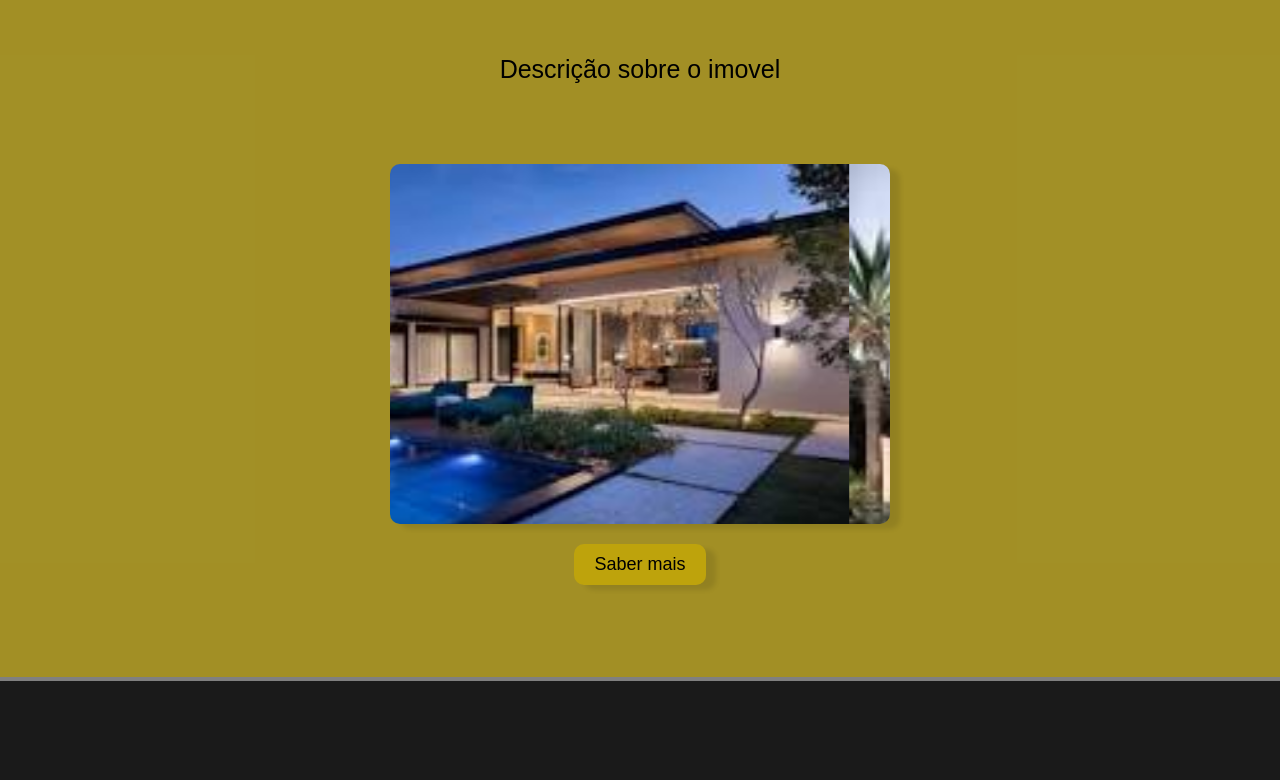
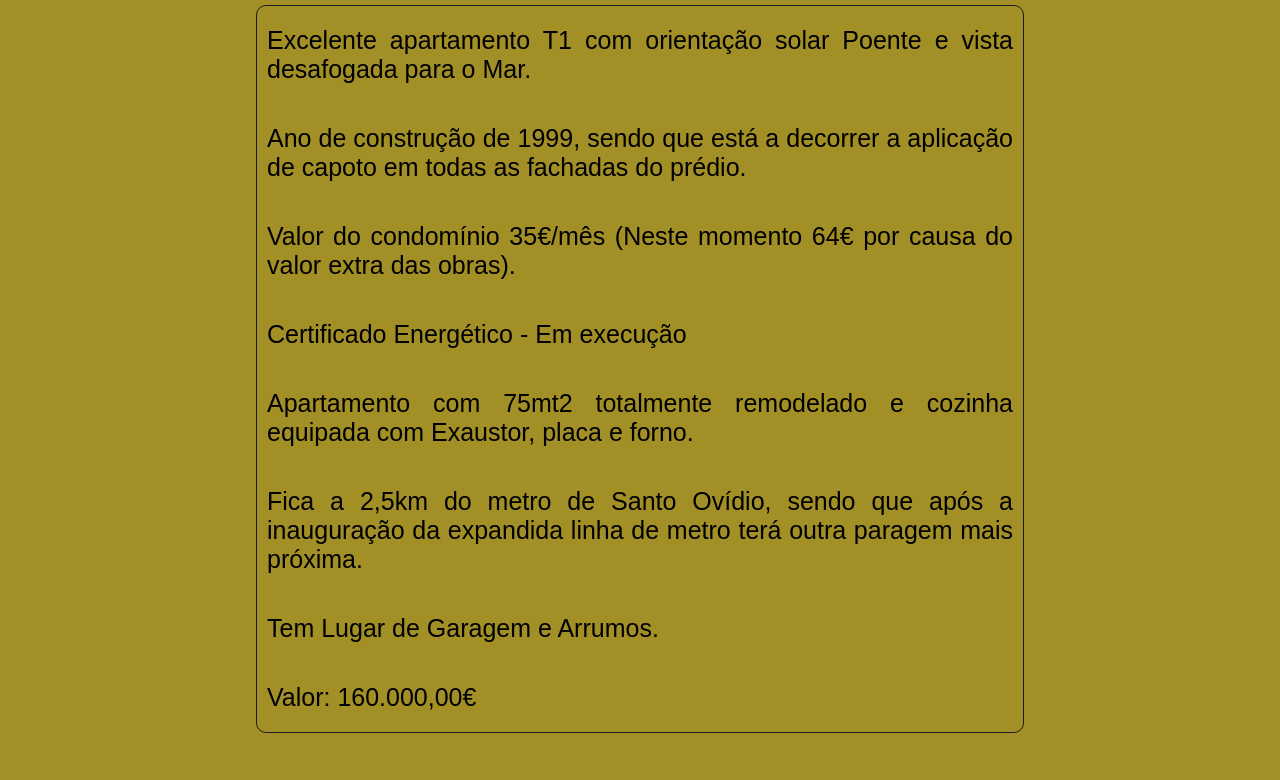
Before and after one commit to josevasconcelos2002/jml-landing-page, a plain HTML site: page index.html in a window 1280 px wide. Shown: the part 200-980 px from the top of the page. Drawn offline with nearby package versions, Linux system fonts and the light colour scheme.

Commit message:
Descricao imovel

```diff
--- a/index.css
+++ b/index.css
@@ -13,12 +13,13 @@ body {
     background-color: #1a1a1a;
     padding: 10px;
     box-shadow: 0 0 10px rgba(0, 0, 0, 0.1);
-    padding-left: 5%;
+    padding-left: 12%;
 }
 
 .hero {
     background-color: #968109e1;
-    height: 100vh;
+    height: auto;
+
 }
 
 .title {
@@ -33,11 +34,23 @@ body {
     font-size: 30px;
 }
 
+.description-container {
+    border: #1a1a1a 1px solid;
+    margin-left: 20%;
+    margin-right: 20%;
+    margin-bottom: 50px;
+    border-radius: 10px;
+    margin-top: 20px;
+}
+
+
 .description {
-    padding-top: 70px;
-    text-align: center;
+    padding-top: 20px;
+    text-align: justify;
     font-size: 25px;
-    padding-bottom: 80px;
+    padding-bottom: 20px;
+    padding-left: 10px;
+    padding-right: 10px;
 }
 
 .slider-container {
@@ -64,7 +77,7 @@ body {
 
 .cta-btn {
     display: block;
-    margin: 20px auto 170px auto;
+    margin: 20px auto 0px auto;
     padding: 10px 20px;
     font-size: 18px;
     background-color: #c2a60ae1;
--- a/index.html
+++ b/index.html
@@ -18,7 +18,19 @@
     <main>
         <section class="hero">
             <h1 class="title">Title</h1>
-            <p class="description">Descrição sobre o imovel </p>
+            <div class="description-container">
+                <p class="description">Excelente apartamento T1 com orientação solar Poente e vista desafogada para o Mar.</p>
+                <p class="description">Ano de construção de 1999, sendo que está a decorrer a aplicação de capoto em todas as fachadas
+                    do prédio.</p>
+                <p class="description">Valor do condomínio 35€/mês (Neste momento 64€ por causa do valor extra das obras).</p>
+                <p class="description">Certificado Energético - Em execução</p>
+                <p class="description">Apartamento com 75mt2 totalmente remodelado e cozinha equipada com Exaustor, placa e forno.</p>
+                <p class="description">Fica a 2,5km do metro de Santo Ovídio, sendo que após a inauguração da expandida linha de metro
+                    terá outra paragem mais
+                    próxima.</p>
+                <p class="description">Tem Lugar de Garagem e Arrumos.</p>
+                <p class="description">Valor: 160.000,00€</p>
+            </div>
             <div class="slider-container">
                 <div class="slider">
                     <div class="slide" style="background-image: url('./images/casa1.jpeg');"></div>
```
